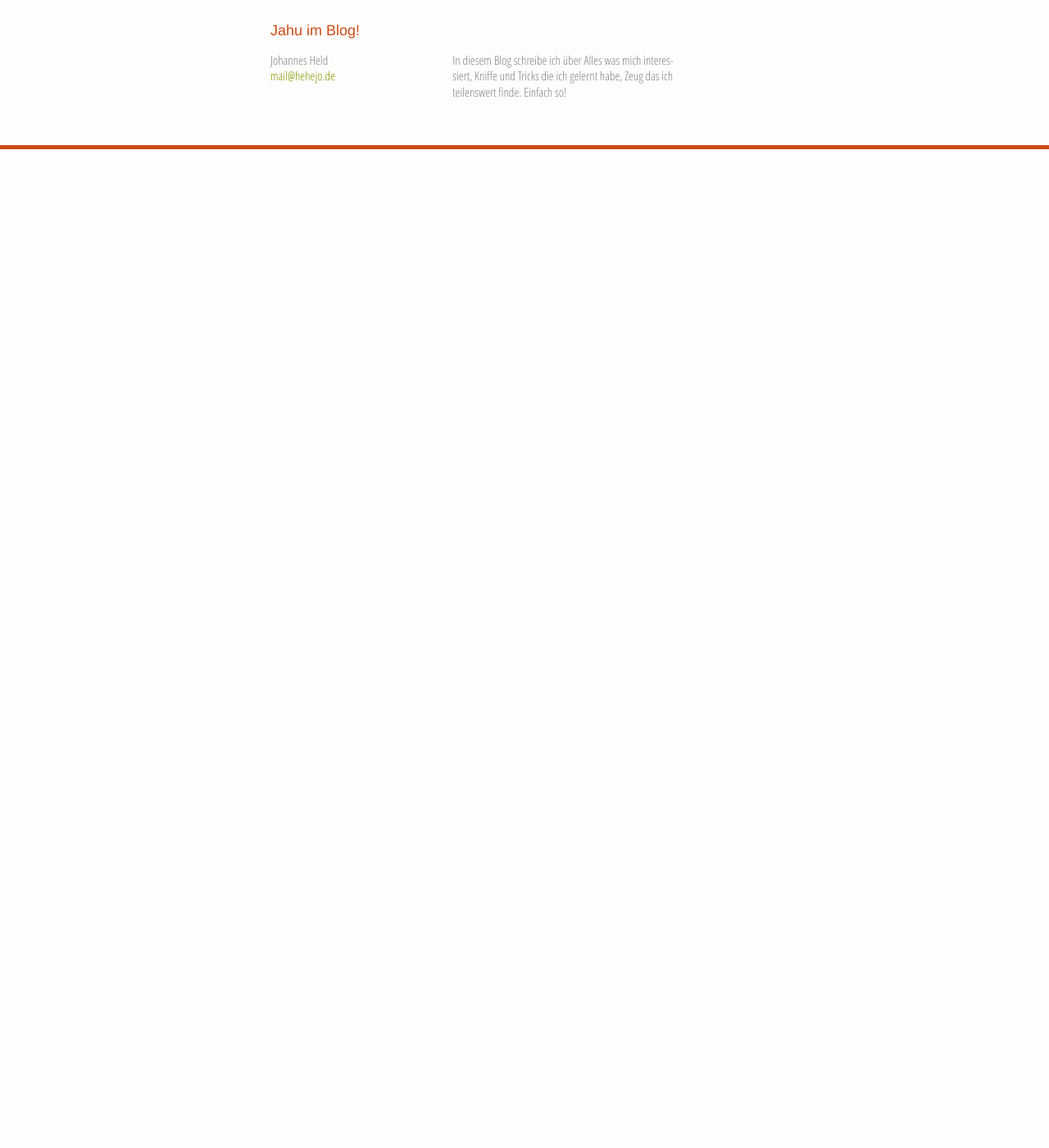
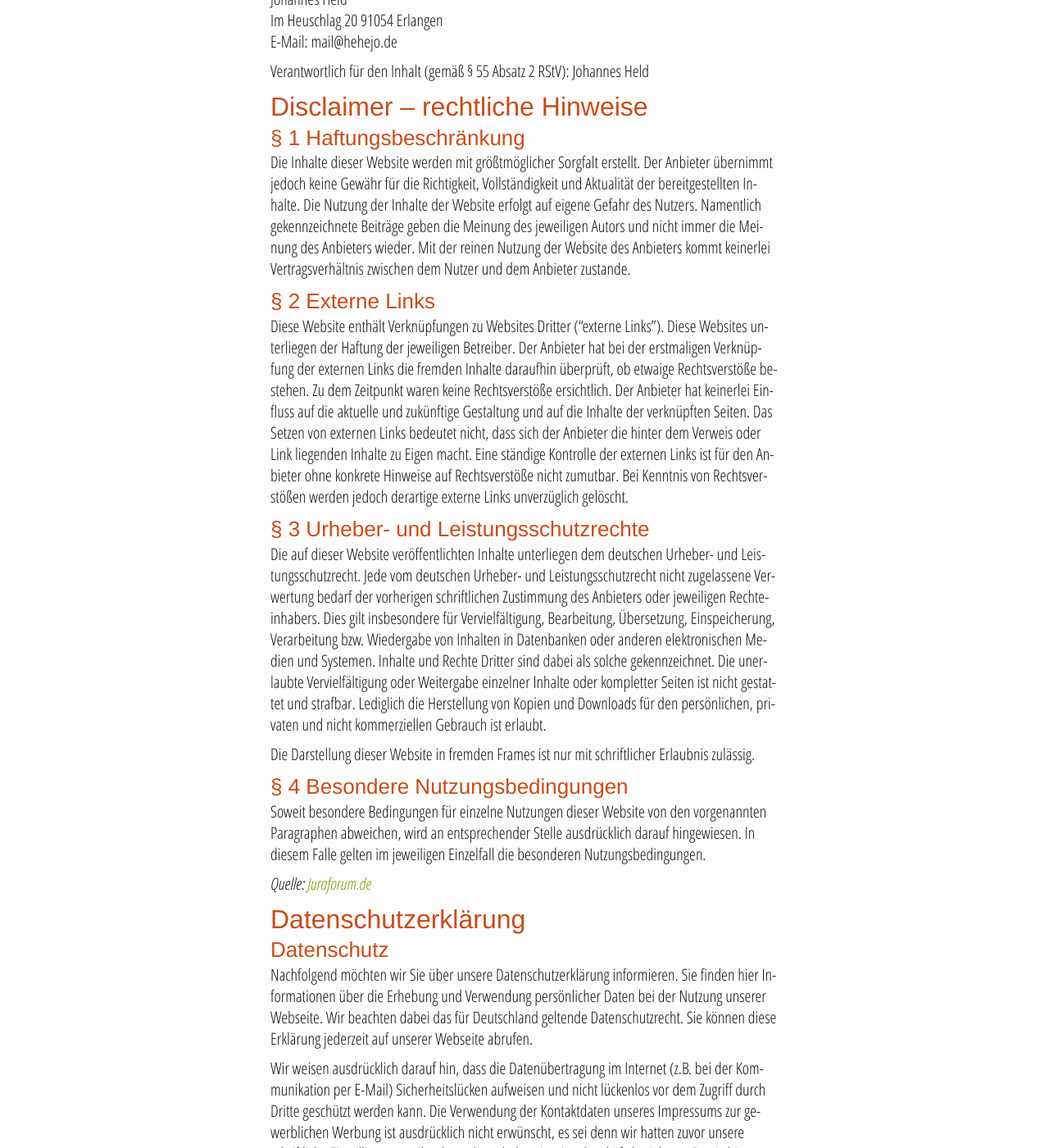
Before and after one commit to hehejo/de.hehejo.blog, a Jekyll site: the page built from info.md, in a window 1280 px wide and 1400 px high, scrolled down 356 px. Shown: the whole window at 82% size. Built offline with Jekyll 4.4.1, drawn with Linux system fonts in a browser that asks for light colours; nearby versions of some CDN libraries; some web fonts are replaced; a style sheet for code colours, icons or effects is not loaded; before the commit the page ends 900 px from its top, so only the background shows below that; some of the changed text lies outside the part shown.

Commit message:
Impressum und Haftungsausschluss

```diff
--- a/info.md
+++ b/info.md
@@ -9,3 +9,78 @@ Einfach so.
 
 Auf <a href="http://www.flickr.com/photos/hehejo/" title="See my photos on Flickr!"><img src="https://s.yimg.com/pw/images/goodies/white-flickr.png" width="56" height="26" alt=""></a> zeige ich meine Fotos.
 Schau doch einfach mal vorbei.
+
+
+## Impressum
+Johannes Held
+Im Heuschlag 20
+91054 Erlangen
+E-Mail: mail@hehejo.de
+
+Verantwortlich für den Inhalt (gemäß § 55 Absatz 2 RStV): Johannes Held
+
+
+##Disclaimer – rechtliche Hinweise
+
+###§ 1 Haftungsbeschränkung
+Die Inhalte dieser Website werden mit größtmöglicher Sorgfalt erstellt. Der
+Anbieter übernimmt jedoch keine Gewähr für die Richtigkeit, Vollständigkeit
+und Aktualität der bereitgestellten Inhalte. Die Nutzung der Inhalte der
+Website erfolgt auf eigene Gefahr des Nutzers. Namentlich gekennzeichnete
+Beiträge geben die Meinung des jeweiligen Autors und nicht immer die Meinung
+des Anbieters wieder. Mit der reinen Nutzung der Website des Anbieters kommt
+keinerlei Vertragsverhältnis zwischen dem Nutzer und dem Anbieter zustande.
+
+###§ 2 Externe Links
+Diese Website enthält Verknüpfungen zu Websites Dritter ("externe Links").
+Diese Websites unterliegen der Haftung der jeweiligen Betreiber. Der
+Anbieter hat bei der erstmaligen Verknüpfung der externen Links die fremden
+Inhalte daraufhin überprüft, ob etwaige Rechtsverstöße bestehen. Zu dem
+Zeitpunkt waren keine Rechtsverstöße ersichtlich. Der Anbieter hat keinerlei
+Einfluss auf die aktuelle und zukünftige Gestaltung und auf die Inhalte der
+verknüpften Seiten. Das Setzen von externen Links bedeutet nicht, dass sich
+der Anbieter die hinter dem Verweis oder Link liegenden Inhalte zu Eigen
+macht. Eine ständige Kontrolle der externen Links ist für den Anbieter ohne
+konkrete Hinweise auf Rechtsverstöße nicht zumutbar. Bei Kenntnis von
+Rechtsverstößen werden jedoch derartige externe Links unverzüglich gelöscht.
+
+###§ 3 Urheber- und Leistungsschutzrechte
+Die auf dieser Website veröffentlichten Inhalte unterliegen dem deutschen
+Urheber- und Leistungsschutzrecht. Jede vom deutschen Urheber- und
+Leistungsschutzrecht nicht zugelassene Verwertung bedarf der vorherigen
+schriftlichen Zustimmung des Anbieters oder jeweiligen Rechteinhabers. Dies
+gilt insbesondere für Vervielfältigung, Bearbeitung, Übersetzung,
+Einspeicherung, Verarbeitung bzw. Wiedergabe von Inhalten in Datenbanken
+oder anderen elektronischen Medien und Systemen. Inhalte und Rechte Dritter
+sind dabei als solche gekennzeichnet. Die unerlaubte Vervielfältigung oder
+Weitergabe einzelner Inhalte oder kompletter Seiten ist nicht gestattet und
+strafbar. Lediglich die Herstellung von Kopien und Downloads für den
+persönlichen, privaten und nicht kommerziellen Gebrauch ist erlaubt.
+
+Die Darstellung dieser Website in fremden Frames ist nur mit schriftlicher
+Erlaubnis zulässig.
+
+###§ 4 Besondere Nutzungsbedingungen
+Soweit besondere Bedingungen für einzelne Nutzungen dieser Website von den
+vorgenannten Paragraphen abweichen, wird an entsprechender Stelle
+ausdrücklich darauf hingewiesen. In diesem Falle gelten im jeweiligen
+Einzelfall die besonderen Nutzungsbedingungen.
+
+*Quelle: <a href="http://www.juraforum.de/impressum-generator/">Juraforum.de</a>*
+
+##Datenschutzerklärung
+
+###Datenschutz
+Nachfolgend möchten wir Sie über unsere Datenschutzerklärung informieren. Sie finden hier Informationen über die Erhebung und Verwendung persönlicher Daten bei der Nutzung unserer Webseite. Wir beachten dabei das für Deutschland geltende Datenschutzrecht. Sie können diese Erklärung jederzeit auf unserer Webseite abrufen.
+
+Wir weisen ausdrücklich darauf hin, dass die Datenübertragung im Internet (z.B. bei der Kommunikation per E-Mail) Sicherheitslücken aufweisen und nicht lückenlos vor dem Zugriff durch Dritte geschützt werden kann.
+Die Verwendung der Kontaktdaten unseres Impressums zur gewerblichen Werbung ist ausdrücklich nicht erwünscht, es sei denn wir hatten zuvor unsere schriftliche Einwilligung erteilt oder es besteht bereits eine Geschäftsbeziehung. Der Anbieter und alle auf dieser Website genannten Personen widersprechen hiermit jeder kommerziellen Verwendung und Weitergabe ihrer Daten.
+
+###Personenbezogene Daten
+Sie können unsere Webseite ohne Angabe personenbezogener Daten besuchen. Soweit auf unseren Seiten personenbezogene Daten (wie Name, Anschrift oder E-Mail Adresse) erhoben werden, erfolgt dies, soweit möglich, auf freiwilliger Basis. Diese Daten werden ohne Ihre ausdrückliche Zustimmung nicht an Dritte weitergegeben. Sofern zwischen Ihnen und uns ein Vertragsverhältnis begründet, inhaltlich ausgestaltet oder geändert werden soll oder Sie an uns eine Anfrage stellen, erheben und verwenden wir personenbezogene Daten von Ihnen, soweit dies zu diesen Zwecken erforderlich ist (Bestandsdaten). Wir erheben, verarbeiten und nutzen personenbezogene Daten soweit dies erforderlich ist, um Ihnen die Inanspruchnahme des Webangebots zu ermöglichen (Nutzungsdaten). Sämtliche personenbezogenen Daten werden nur solange gespeichert wie dies für den geannten Zweck (Bearbeitung Ihrer Anfrage oder Abwicklung eines Vertrags) erforderlich ist. Hierbei werden steuer- und handelsrechtliche Aufbewahrungsfristen berücksichtigt. Auf Anordnung der zuständigen Stellen dürfen wir im Einzelfall Auskunft über diese Daten (Bestandsdaten) erteilen, soweit dies für Zwecke der Strafverfolgung, zur Gefahrenabwehr, zur Erfüllung der gesetzlichen Aufgaben der Verfassungsschutzbehörden oder des Militärischen Abschirmdienstes oder zur Durchsetzung der Rechte am geistigen Eigentum erforderlich ist.
+
+__Auf diesem Blog wird Google Analytics eingesetzt!
+Die Kommentare in diesem Blog werden mittels disqus verwaltet!__
+
+###Auskunftsrecht
+Sie haben das jederzeitige Recht, sich unentgeltlich und unverzüglich über die zu Ihrer Person erhobenen Daten zu erkundigen. Sie haben das jederzeitige Recht, Ihre Zustimmung zur Verwendung Ihrer angegeben persönlichen Daten mit Wirkung für die Zukunft zu widerrufen. Zur Auskunftserteilung wenden Sie sich bitte an den Anbieter unter den Kontaktdaten im Impressum.
```
